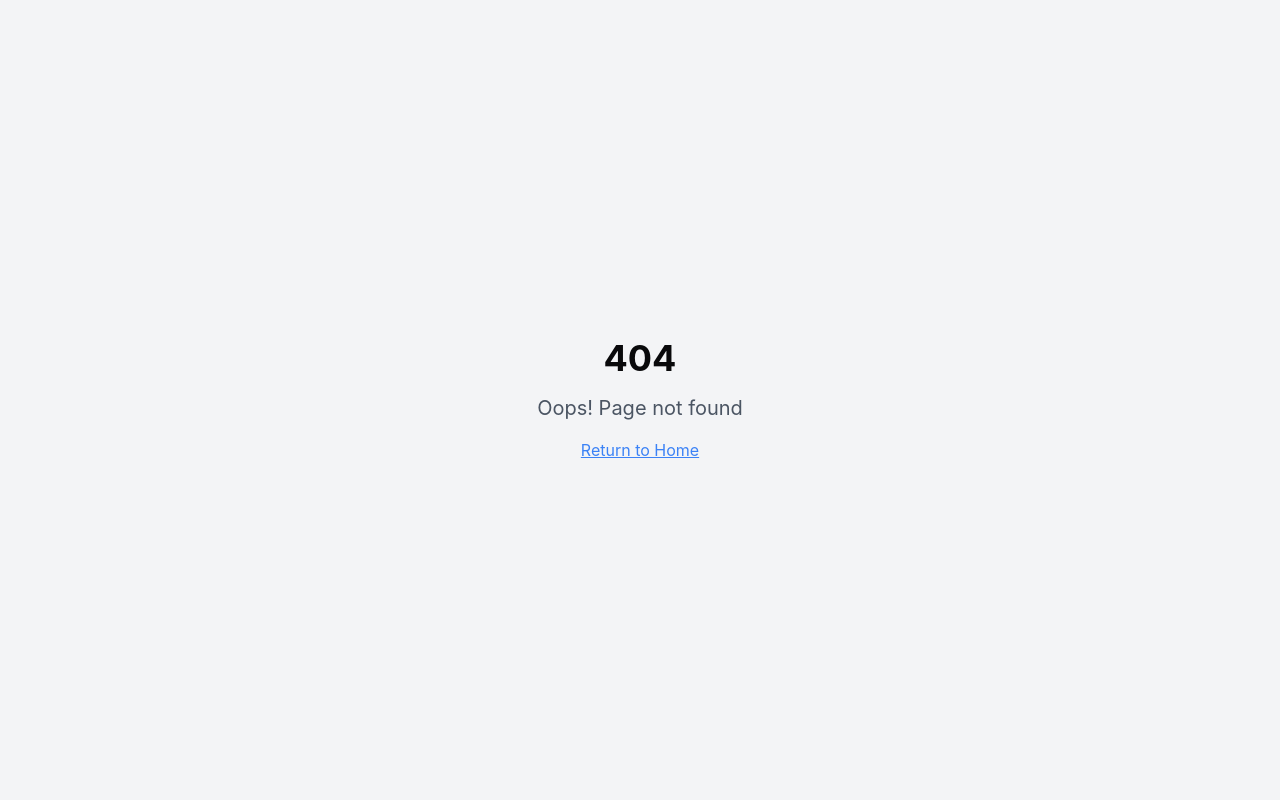
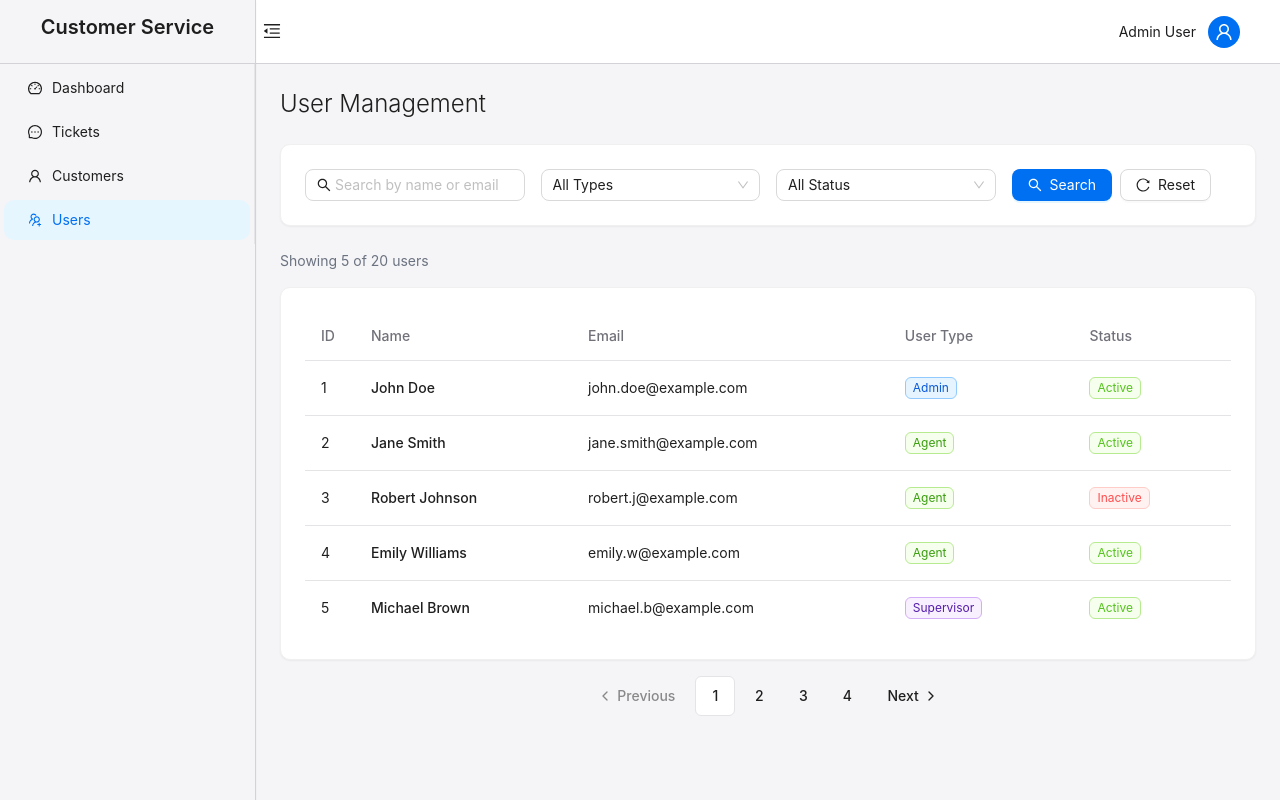
Before and after one commit to xxxwei/assistant-connect-system, a React (Vite) app: page /users in a window 1280 px wide. Before the commit this address had no page. Built offline with nearby package versions, Linux system fonts and the light colour scheme; sample sign-in values are in the browser's storage.

Commit message:
feat: Add user list with pagination
Implement a user list component with search, filtering, and pagination.

```diff
--- a/src/App.tsx
+++ b/src/App.tsx
@@ -1,4 +1,3 @@
-
 import { Toaster } from "@/components/ui/toaster";
 import { Toaster as Sonner } from "@/components/ui/sonner";
 import { TooltipProvider } from "@/components/ui/tooltip";
@@ -7,6 +6,7 @@ import { BrowserRouter, Routes, Route, Navigate } from "react-router-dom";
 import { ConfigProvider } from 'antd';
 import Login from "./pages/Login";
 import Dashboard from "./pages/Dashboard";
+import UserList from "./pages/UserList";
 import NotFound from "./pages/NotFound";
 import ProtectedRoute from "./components/ProtectedRoute";
 import MainLayout from "./components/MainLayout";
@@ -14,7 +14,6 @@ import { checkAuth } from "./services/authService";
 
 const queryClient = new QueryClient();
 
-// Custom theme configuration for Ant Design
 const theme = {
   token: {
     colorPrimary: '#0070f3',
@@ -50,7 +49,16 @@ const App = () => {
                 </ProtectedRoute>
               } />
 
-              {/* Add more protected routes here */}
+              {/* User List route */}
+              <Route path="/users" element={
+                <ProtectedRoute>
+                  <MainLayout>
+                    <UserList />
+                  </MainLayout>
+                </ProtectedRoute>
+              } />
+
+              {/* Protected routes with MainLayout */}
               <Route path="/tickets" element={
                 <ProtectedRoute>
                   <MainLayout>
--- a/src/components/MainLayout.tsx
+++ b/src/components/MainLayout.tsx
@@ -8,7 +8,8 @@ import {
   MessageOutlined,
   UserOutlined,
   SettingOutlined,
-  LogoutOutlined
+  LogoutOutlined,
+  UsergroupAddOutlined
 } from '@ant-design/icons';
 import { Link, useLocation } from 'react-router-dom';
 import { logout } from '../services/authService';
@@ -90,6 +91,11 @@ const MainLayout = ({ children }: MainLayoutProps) => {
               icon: <UserOutlined />,
               label: <Link to="/customers">Customers</Link>,
             },
+            {
+              key: '/users',
+              icon: <UsergroupAddOutlined />,
+              label: <Link to="/users">Users</Link>,
+            },
           ]}
         />
       </Sider>
--- /dev/null
+++ b/src/pages/UserList.tsx
@@ -0,0 +1,249 @@
+
+import { useState } from 'react';
+import { Input, Select, Button, Card, Tag, Space } from 'antd';
+import { SearchOutlined, ReloadOutlined } from '@ant-design/icons';
+import {
+  Table,
+  TableHeader,
+  TableBody,
+  TableHead,
+  TableRow,
+  TableCell
+} from "@/components/ui/table";
+import {
+  Pagination,
+  PaginationContent,
+  PaginationItem,
+  PaginationLink,
+  PaginationNext,
+  PaginationPrevious,
+} from "@/components/ui/pagination";
+
+// Mock data for users
+const mockUsers = [
+  { id: '1', name: 'John Doe', email: 'john.doe@example.com', type: 'admin', status: 'active' },
+  { id: '2', name: 'Jane Smith', email: 'jane.smith@example.com', type: 'agent', status: 'active' },
+  { id: '3', name: 'Robert Johnson', email: 'robert.j@example.com', type: 'agent', status: 'inactive' },
+  { id: '4', name: 'Emily Williams', email: 'emily.w@example.com', type: 'agent', status: 'active' },
+  { id: '5', name: 'Michael Brown', email: 'michael.b@example.com', type: 'supervisor', status: 'active' },
+  { id: '6', name: 'Sarah Davis', email: 'sarah.d@example.com', type: 'agent', status: 'active' },
+  { id: '7', name: 'David Miller', email: 'david.m@example.com', type: 'agent', status: 'inactive' },
+  { id: '8', name: 'Lisa Wilson', email: 'lisa.w@example.com', type: 'supervisor', status: 'active' },
+  { id: '9', name: 'Thomas Moore', email: 'thomas.m@example.com', type: 'agent', status: 'active' },
+  { id: '10', name: 'Jennifer Taylor', email: 'jennifer.t@example.com', type: 'agent', status: 'active' },
+  { id: '11', name: 'Daniel Anderson', email: 'daniel.a@example.com', type: 'agent', status: 'inactive' },
+  { id: '12', name: 'Jessica Thomas', email: 'jessica.t@example.com', type: 'supervisor', status: 'active' },
+  { id: '13', name: 'Ryan Jackson', email: 'ryan.j@example.com', type: 'agent', status: 'active' },
+  { id: '14', name: 'Olivia White', email: 'olivia.w@example.com', type: 'agent', status: 'active' },
+  { id: '15', name: 'Kevin Harris', email: 'kevin.h@example.com', type: 'admin', status: 'inactive' },
+  { id: '16', name: 'Amanda Martinez', email: 'amanda.m@example.com', type: 'agent', status: 'active' },
+  { id: '17', name: 'Brian Robinson', email: 'brian.r@example.com', type: 'agent', status: 'active' },
+  { id: '18', name: 'Stephanie Clark', email: 'stephanie.c@example.com', type: 'supervisor', status: 'inactive' },
+  { id: '19', name: 'Matthew Rodriguez', email: 'matthew.r@example.com', type: 'agent', status: 'active' },
+  { id: '20', name: 'Laura Lewis', email: 'laura.l@example.com', type: 'agent', status: 'active' },
+];
+
+// User type options
+const userTypeOptions = [
+  { value: 'all', label: 'All Types' },
+  { value: 'admin', label: 'Admin' },
+  { value: 'supervisor', label: 'Supervisor' },
+  { value: 'agent', label: 'Agent' },
+];
+
+// Status options
+const statusOptions = [
+  { value: 'all', label: 'All Status' },
+  { value: 'active', label: 'Active' },
+  { value: 'inactive', label: 'Inactive' },
+];
+
+const UserList = () => {
+  const [searchText, setSearchText] = useState('');
+  const [userType, setUserType] = useState('all');
+  const [status, setStatus] = useState('all');
+  const [currentPage, setCurrentPage] = useState(1);
+  const pageSize = 5;
+
+  // Filter users based on search and filters
+  const filteredUsers = mockUsers.filter(user => {
+    const matchesSearch = searchText === '' ||
+      user.name.toLowerCase().includes(searchText.toLowerCase()) ||
+      user.email.toLowerCase().includes(searchText.toLowerCase());
+
+    const matchesType = userType === 'all' || user.type === userType;
+    const matchesStatus = status === 'all' || user.status === status;
+
+    return matchesSearch && matchesType && matchesStatus;
+  });
+
+  // Paginate the filtered users
+  const paginatedUsers = filteredUsers.slice(
+    (currentPage - 1) * pageSize,
+    currentPage * pageSize
+  );
+
+  const totalPages = Math.ceil(filteredUsers.length / pageSize);
+
+  // Handle search
+  const handleSearch = () => {
+    setCurrentPage(1); // Reset to first page when searching
+  };
+
+  // Handle reset filters
+  const handleReset = () => {
+    setSearchText('');
+    setUserType('all');
+    setStatus('all');
+    setCurrentPage(1);
+  };
+
+  // Generate page numbers for pagination
+  const getPageNumbers = () => {
+    const pages = [];
+    for (let i = 1; i <= totalPages; i++) {
+      pages.push(i);
+    }
+    return pages;
+  };
+
+  return (
+    <div className="p-6">
+      <h1 className="text-2xl font-light mb-6">User Management</h1>
+
+      {/* Search and Filters */}
+      <Card className="mb-6 shadow-sm">
+        <div className="grid grid-cols-1 md:grid-cols-4 gap-4">
+          <div>
+            <Input
+              placeholder="Search by name or email"
+              value={searchText}
+              onChange={(e) => setSearchText(e.target.value)}
+              prefix={<SearchOutlined />}
+              className="w-full"
+            />
+          </div>
+          <div>
+            <Select
+              placeholder="User Type"
+              className="w-full"
+              value={userType}
+              onChange={(value) => setUserType(value)}
+              options={userTypeOptions}
+            />
+          </div>
+          <div>
+            <Select
+              placeholder="Status"
+              className="w-full"
+              value={status}
+              onChange={(value) => setStatus(value)}
+              options={statusOptions}
+            />
+          </div>
+          <div className="flex gap-2">
+            <Button type="primary" onClick={handleSearch} icon={<SearchOutlined />}>
+              Search
+            </Button>
+            <Button onClick={handleReset} icon={<ReloadOutlined />}>
+              Reset
+            </Button>
+          </div>
+        </div>
+      </Card>
+
+      {/* Results count */}
+      <div className="mb-4">
+        <p className="text-gray-500">
+          Showing {paginatedUsers.length} of {filteredUsers.length} users
+        </p>
+      </div>
+
+      {/* User List */}
+      <Card className="shadow-sm overflow-x-auto">
+        <Table>
+          <TableHeader>
+            <TableRow>
+              <TableHead className="w-[50px]">ID</TableHead>
+              <TableHead>Name</TableHead>
+              <TableHead>Email</TableHead>
+              <TableHead>User Type</TableHead>
+              <TableHead>Status</TableHead>
+            </TableRow>
+          </TableHeader>
+          <TableBody>
+            {paginatedUsers.length === 0 ? (
+              <TableRow>
+                <TableCell colSpan={5} className="text-center py-8">
+                  No users found matching your search criteria
+                </TableCell>
+              </TableRow>
+            ) : (
+              paginatedUsers.map((user) => (
+                <TableRow key={user.id}>
+                  <TableCell>{user.id}</TableCell>
+                  <TableCell className="font-medium">{user.name}</TableCell>
+                  <TableCell>{user.email}</TableCell>
+                  <TableCell>
+                    <Tag
+                      color={
+                        user.type === 'admin' ? 'blue' :
+                        user.type === 'supervisor' ? 'purple' :
+                        'green'
+                      }
+                    >
+                      {user.type.charAt(0).toUpperCase() + user.type.slice(1)}
+                    </Tag>
+                  </TableCell>
+                  <TableCell>
+                    <Tag
+                      color={user.status === 'active' ? 'success' : 'error'}
+                    >
+                      {user.status.charAt(0).toUpperCase() + user.status.slice(1)}
+                    </Tag>
+                  </TableCell>
+                </TableRow>
+              ))
+            )}
+          </TableBody>
+        </Table>
+      </Card>
+
+      {/* Pagination */}
+      {filteredUsers.length > 0 && (
+        <div className="mt-4 flex justify-end">
+          <Pagination>
+            <PaginationContent>
+              <PaginationItem>
+                <PaginationPrevious
+                  onClick={() => setCurrentPage(Math.max(1, currentPage - 1))}
+                  className={currentPage === 1 ? "pointer-events-none opacity-50" : ""}
+                />
+              </PaginationItem>
+
+              {getPageNumbers().map(page => (
+                <PaginationItem key={page}>
+                  <PaginationLink
+                    isActive={currentPage === page}
+                    onClick={() => setCurrentPage(page)}
+                  >
+                    {page}
+                  </PaginationLink>
+                </PaginationItem>
+              ))}
+
+              <PaginationItem>
+                <PaginationNext
+                  onClick={() => setCurrentPage(Math.min(totalPages, currentPage + 1))}
+                  className={currentPage === totalPages ? "pointer-events-none opacity-50" : ""}
+                />
+              </PaginationItem>
+            </PaginationContent>
+          </Pagination>
+        </div>
+      )}
+    </div>
+  );
+};
+
+export default UserList;
```
